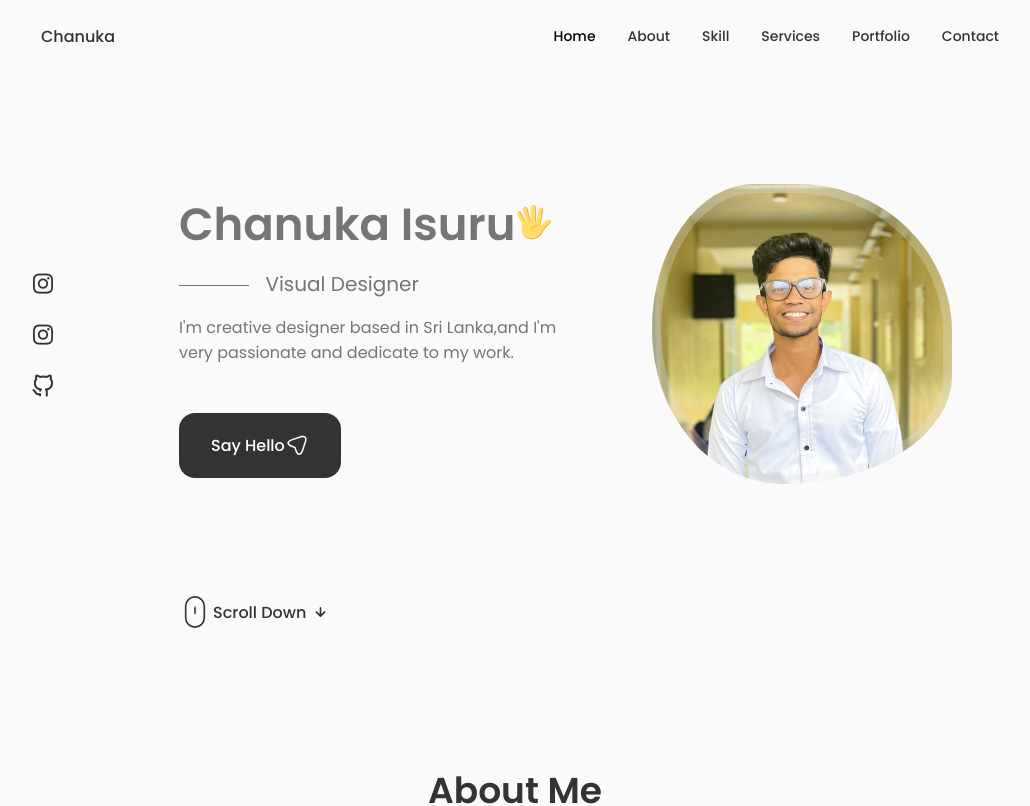
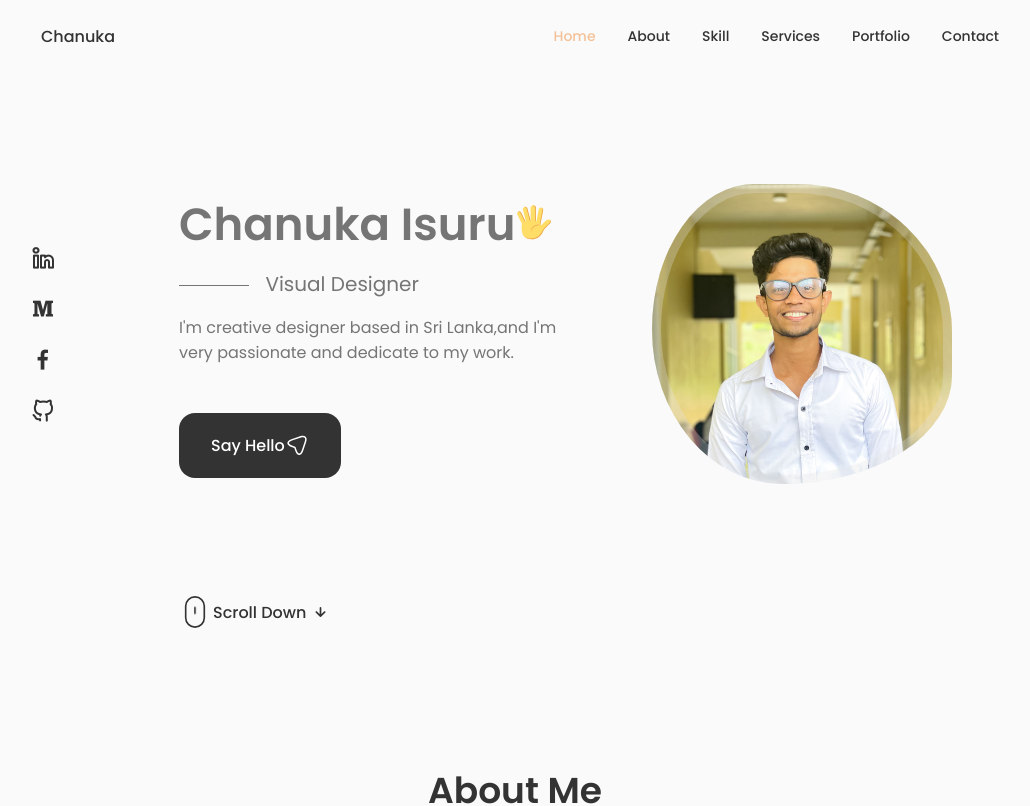
Before and after one commit to Chanukaisuru/Portfolio, a React (Create React App) app in the folder portfolio/: page / in a window 1280 px wide. Shown: the top 806 px of the page, without its empty margins (125-1155 px from the left). Built offline with nearby package versions, Linux system fonts and the light colour scheme.

Commit message:
modified:   portfolio/src/components/services/Services.jsx

```diff
--- a/portfolio/src/App.js
+++ b/portfolio/src/App.js
@@ -9,6 +9,7 @@ import Qualification from './components/qualification/Qualification';
 import Contact from './components/contact/Contact';
 import Footer from './components/footer/Footer';
 import ScrollUp from './components/scrollup/ScrollUp';
+import Work from './components/work/Work';
 
 const App = () =>{
   return (
@@ -24,6 +25,7 @@ const App = () =>{
       <Contact />
       <Footer />
       <ScrollUp />
+      <Work />
     </main>
     </>
   )
--- a/portfolio/src/components/header/header.css
+++ b/portfolio/src/components/header/header.css
@@ -46,7 +46,7 @@ nav{
 /*Active link*/
 .active-link,
 .nav_link:hover{
-    color: var(--title-color-dark);
+    color: #F4C198;
 }
 
 .scroll-neader{
--- a/portfolio/src/components/home/Social.jsx
+++ b/portfolio/src/components/home/Social.jsx
@@ -3,17 +3,22 @@ import React from 'react';
 const Social = () => {
   return (
     <div className='home_social'>
-        <a href="https://www.instagram.com/"
+        <a href="https://www.linkedin.com/in/chanuka-isuru-5030492b2/"
         className='home_social-icon' target='_blank'>
-            <i class="uil uil-instagram"></i>
+            <i class="uil uil-linkedin-alt"></i>
         </a>
 
-        <a href="https://www.instagram.com/"
+        <a href="https://medium.com/@chanukaisuru"
         className='home_social-icon' target='_blank'>
-            <i class="uil uil-instagram"></i>
+            <i class="uil uil-medium-m"></i>
         </a>
 
-        <a href="https://www.instagram.com/"
+        <a href="https://m.facebook.com/"
+        className='home_social-icon' target='_blank'>
+            <i class="uil uil-facebook-f"></i>
+        </a>
+
+        <a href="https://github.com/Chanukaisuru"
         className='home_social-icon' target='_blank'>
             <i class="uil uil-github-alt"></i>
         </a>
--- a/portfolio/src/components/services/Services.jsx
+++ b/portfolio/src/components/services/Services.jsx
@@ -8,7 +8,7 @@ const Services = () => {
         setToggleState(index);
     };
   return (
-    <sectiion className="services section" id="srvices">
+    <sectiion className="services section" id="services">
         <h2 className="section_title"> Services</h2>
         <span className="section_subtitle">What I Offer</span>
 
--- /dev/null
+++ b/portfolio/src/components/work/Work.jsx
@@ -0,0 +1,10 @@
+import React from 'react'
+import "./work.css";
+
+const Work = () => {
+  return (
+    <div>Work</div>
+  )
+}
+
+export default Work
```
Also changed, not shown: portfolio/src/components/header/Header.jsx (+4 -4 lines), portfolio/src/components/work/work.css (added).
